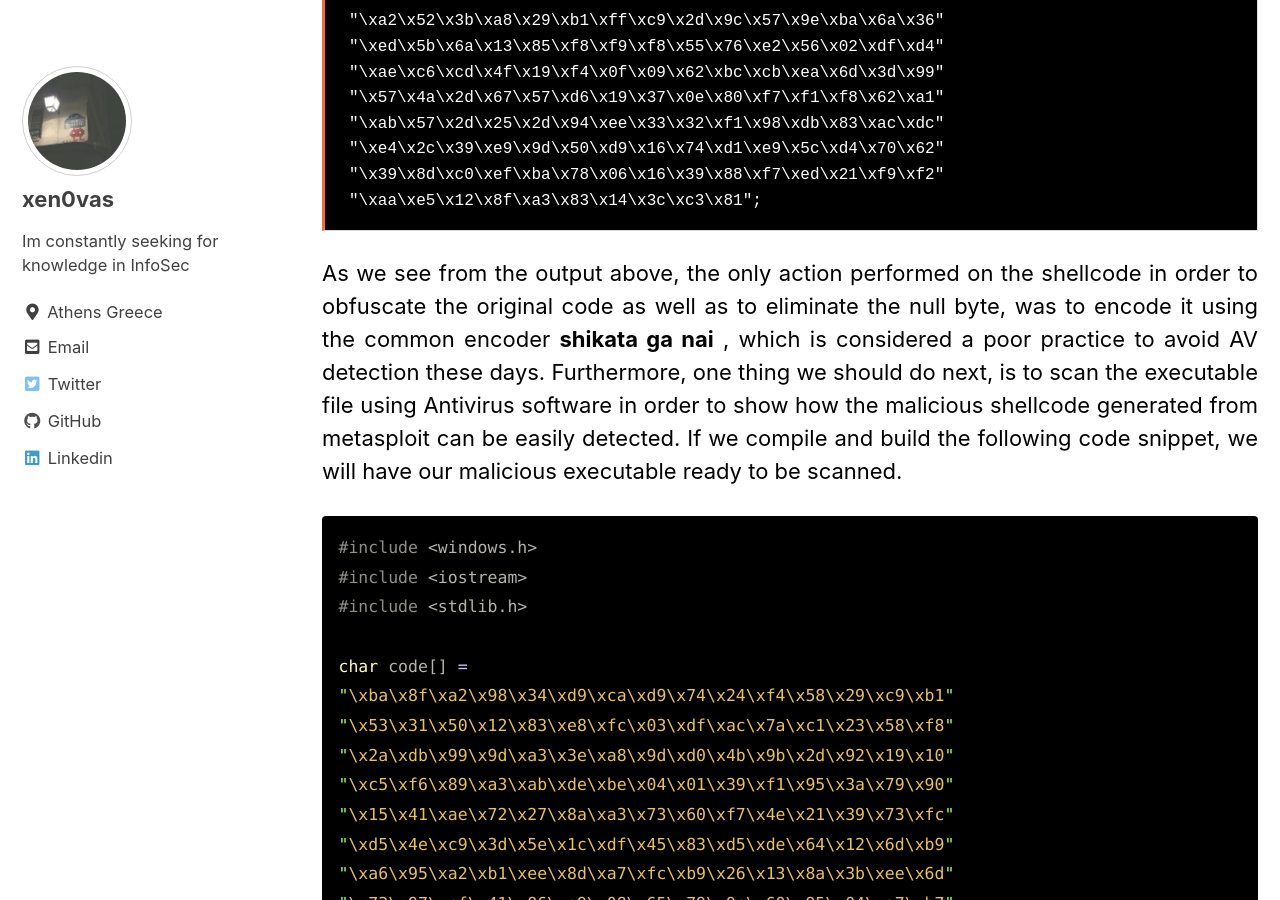
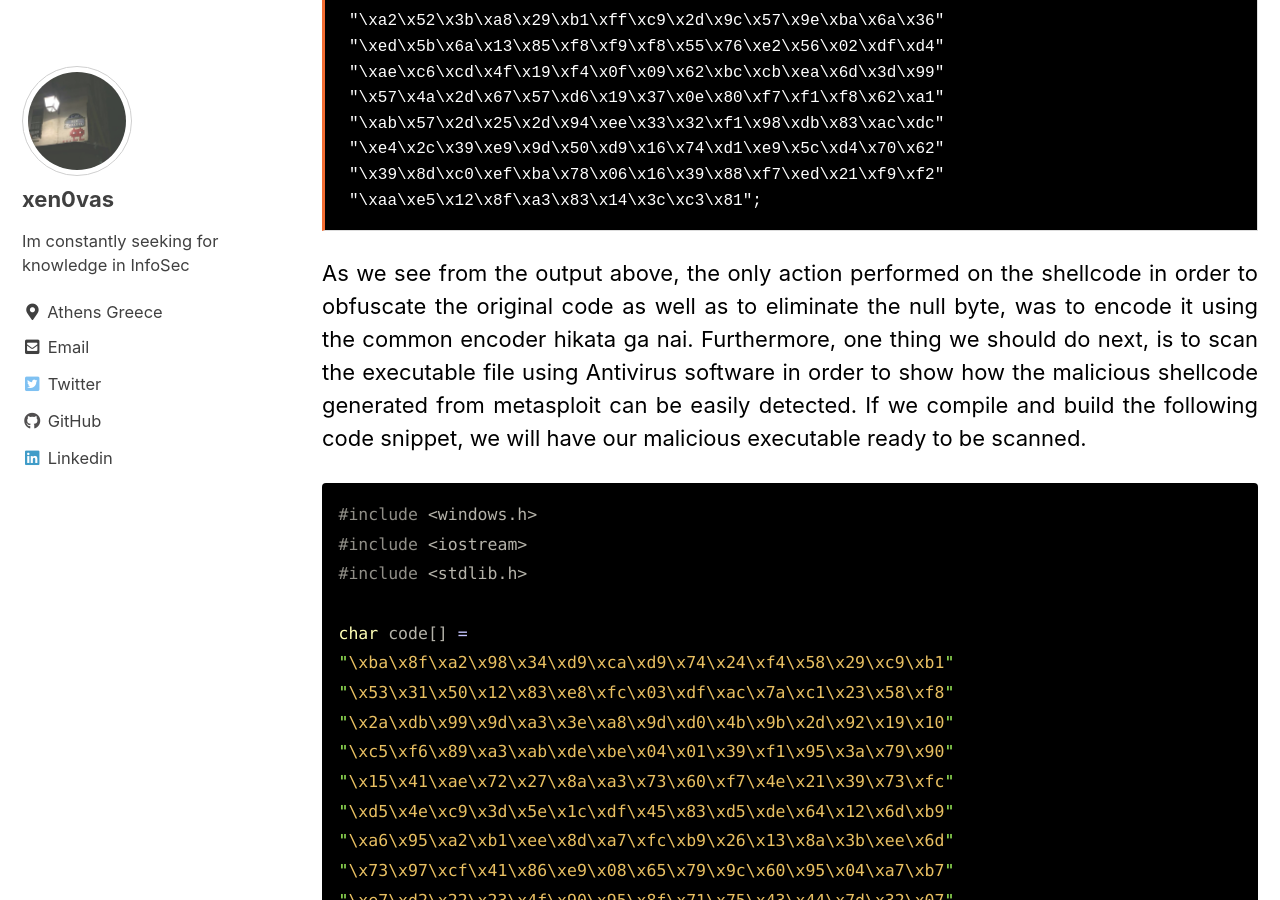
Before and after one commit to xen0vas/xen0vas.github.io, a Jekyll site: the page built from _posts/2021-03-09-antivirus-evasion-kaspersky-endpoint-security-bypass-using-a-fully-undetectable-cryptor.md, in a window 1280 px wide and 900 px high, scrolled down 1971 px. Built offline with Jekyll 4.4.1, drawn with Linux system fonts in a browser that asks for light colours; cached includes are drawn as plain includes.

````diff
--- a/_posts/2021-03-09-antivirus-evasion-kaspersky-endpoint-security-bypass-using-a-fully-undetectable-cryptor.md
+++ b/_posts/2021-03-09-antivirus-evasion-kaspersky-endpoint-security-bypass-using-a-fully-undetectable-cryptor.md
@@ -68,7 +68,7 @@
 </pre>
 
 <p align="justify">
-As we see from the output above, the only action performed on the shellcode in order to obfuscate the original code as well as to eliminate the null byte, was to encode it using the common encoder <b>shikata ga nai</b> , which is considered a poor practice to avoid AV detection these days. Furthermore, one thing we should do next, is to scan the executable file using Antivirus software in order to show how the malicious shellcode generated from metasploit can be easily detected. If we compile and build the following code snippet, we will have our malicious executable ready to be scanned.
+As we see from the output above, the only action performed on the shellcode in order to obfuscate the original code as well as to eliminate the null byte, was to encode it using the common encoder hikata ga nai. Furthermore, one thing we should do next, is to scan the executable file using Antivirus software in order to show how the malicious shellcode generated from metasploit can be easily detected. If we compile and build the following code snippet, we will have our malicious executable ready to be scanned.
 </p>
 
 ```c
````
